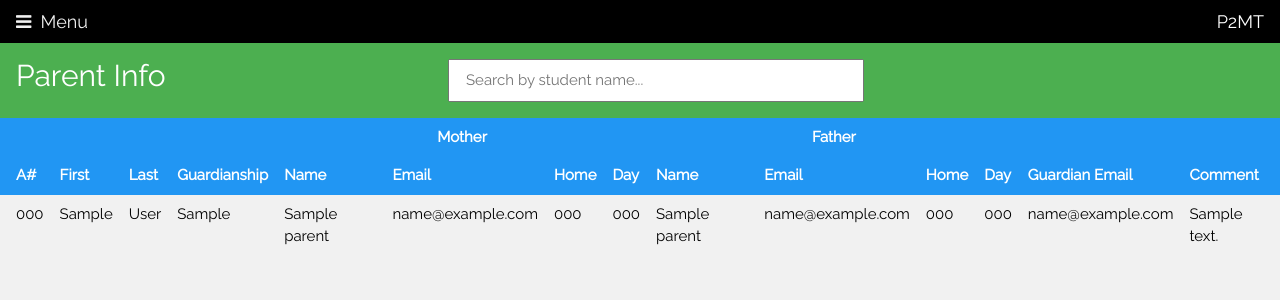
After one commit to phase2team/stemtest, a Flask app: page /parents in a window 1280 px wide. The commit adds this page. Shown: the top 300 px of the page. Run offline with Flask 2, Linux system fonts and the light colour scheme; tables that the repository leaves empty hold one stand-in row (values such as "Sample post").

Commit message:
Added Parent Info page

```diff
--- a/P2MT_App/__init__.py
+++ b/P2MT_App/__init__.py
@@ -39,6 +39,7 @@ def create_app(config_class=Config):
     from P2MT_App.schoolCalendar.routes import schoolCalendar_bp
     from P2MT_App.studentInfo.routes import studentInfo_bp
     from P2MT_App.p2mtAdmin.routes import p2mtAdmin_bp
+    from P2MT_App.parentInfo.routes import parentsInfo_bp
 
     app.register_blueprint(main_bp)
     app.register_blueprint(classAttendance_bp)
@@ -50,5 +51,6 @@ def create_app(config_class=Config):
     app.register_blueprint(schoolCalendar_bp)
     app.register_blueprint(studentInfo_bp)
     app.register_blueprint(p2mtAdmin_bp)
+    app.register_blueprint(parentsInfo_bp)
 
     return app
--- /dev/null
+++ b/P2MT_App/parentInfo/routes.py
@@ -0,0 +1,15 @@
+from flask import render_template, request, flash, Blueprint
+from P2MT_App import db
+from P2MT_App.models import Parents, Student
+from P2MT_App.main.utilityfunctions import printLogEntry
+
+parentsInfo_bp = Blueprint("parentsInfo_bpInfo_bp", __name__)
+
+
+@parentsInfo_bp.route("/parents", methods=["GET", "POST"])
+def displayParents():
+    printLogEntry("Running displayParents()")
+    parents = Parents.query.join(Student).order_by(Student.lastName.asc())
+
+    if request.method == "GET":
+        return render_template("parents.html", title="Parent Info", parents=parents,)
--- a/P2MT_App/templates/layout.html
+++ b/P2MT_App/templates/layout.html
@@ -60,6 +60,8 @@
                 Intervention Log</a>
             <a href="/students" class="w3-bar-item w3-button w3-padding"><i class="fa fa-users fa-fw"></i>
                 Students</a>
+            <a href="/parents" class="w3-bar-item w3-button w3-padding"><i class="fa fa-address-card-o fa-fw"></i>
+                Parent Info</a>
             <a href="/masterschedule" class="w3-bar-item w3-button w3-padding"><i class="fa fa-bullseye fa-fw"></i>
                 Master
                 Schedule</a>
--- /dev/null
+++ b/P2MT_App/templates/parents.html
@@ -0,0 +1,95 @@
+{% extends 'layout.html'%}
+{% block content %}
+
+{% macro macro_display_formfield(formfield, w3ResponsiveGridClass, uniqueId) %}
+<div class="{{w3ResponsiveGridClass}}">
+  {{ formfield.label(class="w3-text-green w3-large") }}
+  {% if formfield.errors %}
+  {{ formfield(class="w3-select is-invalid") }}
+  <div class="invalid-feedback">
+    {% for error in formfield.errors %}
+    <span>{{ error }}</span>
+    {% endfor %}
+  </div>
+  {% else %}
+  {{ formfield(id=uniqueId, class="w3-select w3-section") }}
+  {% endif %}
+</div>
+{% endmacro %}
+
+<div class="w3-container w3-green w3-row">
+  <div class="w3-third">
+    <h2>{{title}}</h2>
+  </div>
+  <div>
+    <input type="text" class="w3-third w3-margin w3-padding" size="25" id="searchFilter"
+      placeholder="Search by student name...">
+  </div>
+</div>
+
+<div style="overflow-x:auto;">
+  <table class="w3-table w3-striped w3-hoverable">
+    <thead>
+      <tr class="w3-blue">
+        <th></th>
+        <th></th>
+        <th></th>
+        <th></th>
+        <th colspan="4" class="w3-center">Mother</th>
+        <th colspan="4" class="w3-center">Father</th>
+        <th></th>
+        <th></th>
+      </tr>
+      <tr class="w3-blue">
+        <th>A#</th>
+        <th>First</th>
+        <th>Last</th>
+        <th>Guardianship</th>
+        <th>Name</th>
+        <th>Email</th>
+        <th>Home</th>
+        <th>Day</th>
+        <th>Name</th>
+        <th>Email</th>
+        <th>Home</th>
+        <th>Day</th>
+        <th>Guardian Email</th>
+        <th>Comment</th>
+      </tr>
+    </thead>
+    <tbody id="filteredTable" class="w3-main">
+      {% for parent in parents %}
+      <tr>
+        <td>{{ parent.Student.chattStateANumber }}</td>
+        <td>{{ parent.Student.firstName }}</td>
+        <td>{{ parent.Student.lastName }}</td>
+        <td>{{ parent.guardianship }}</td>
+        <td>{{ parent.motherName }}</td>
+        <td>{{ parent.motherEmail }}</td>
+        <td>{{ parent.motherHomePhone }}</td>
+        <td>{{ parent.motherDayPhone }}</td>
+        <td>{{ parent.fatherName }}</td>
+        <td>{{ parent.fatherEmail }}</td>
+        <td>{{ parent.fatherHomePhone }}</td>
+        <td>{{ parent.fatherDayPhone }}</td>
+        <td>{{ parent.guardianEmail }}</td>
+        <td>{{ parent.comment }}</td>
+      </tr>
+      {% endfor %}
+    </tbody>
+  </table>
+</div>
+
+<!-- Search Filter -->
+<script type="text/javascript" src="{{ url_for('static', filename="js/searchFilters.js") }}"></script>
+<script>
+  // Note: the table does not include the header rows
+  var tableBody = document.getElementById('filteredTable');
+  var searchFilter = document.getElementById('searchFilter');
+  searchFilter.firstNameCellPosition = 1;
+  searchFilter.lastNameCellPosition = 2;
+  searchFilter.addEventListener('keyup', filterFirstLastNames);
+</script>
+
+
+{% endblock content %}
```
Also changed, not shown: P2MT_App/parentInfo/__iniit__.py (added).
